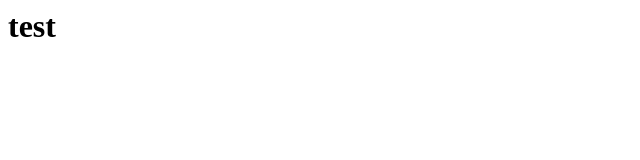
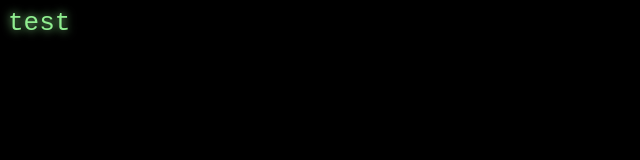
Before and after one commit to EclipsedOlm/eclipsedolm.github.io, a plain HTML site: page index.html in a window 1280 px wide. Shown: the whole page, without its empty margins (0-640 px from the left). Drawn offline with Linux system fonts and the light colour scheme.

Commit message:
aaaaaaahhhhhhh

```diff
--- a/index.html
+++ b/index.html
@@ -1 +1,9 @@
-<h1>test</h1>
+<head>
+
+    <link rel="stylesheet" href="style.css">
+
+</head>
+
+<body>
+    <h1>test</h1>
+</body>
--- /dev/null
+++ b/style.css
@@ -0,0 +1,11 @@
+html {
+    font-family: monospace;
+    background: black;
+    color:green;
+}
+
+h1{
+    font-weight: normal;
+    color:lightgreen;
+    text-shadow: 0 0 10px lightgreen;
+}
```
